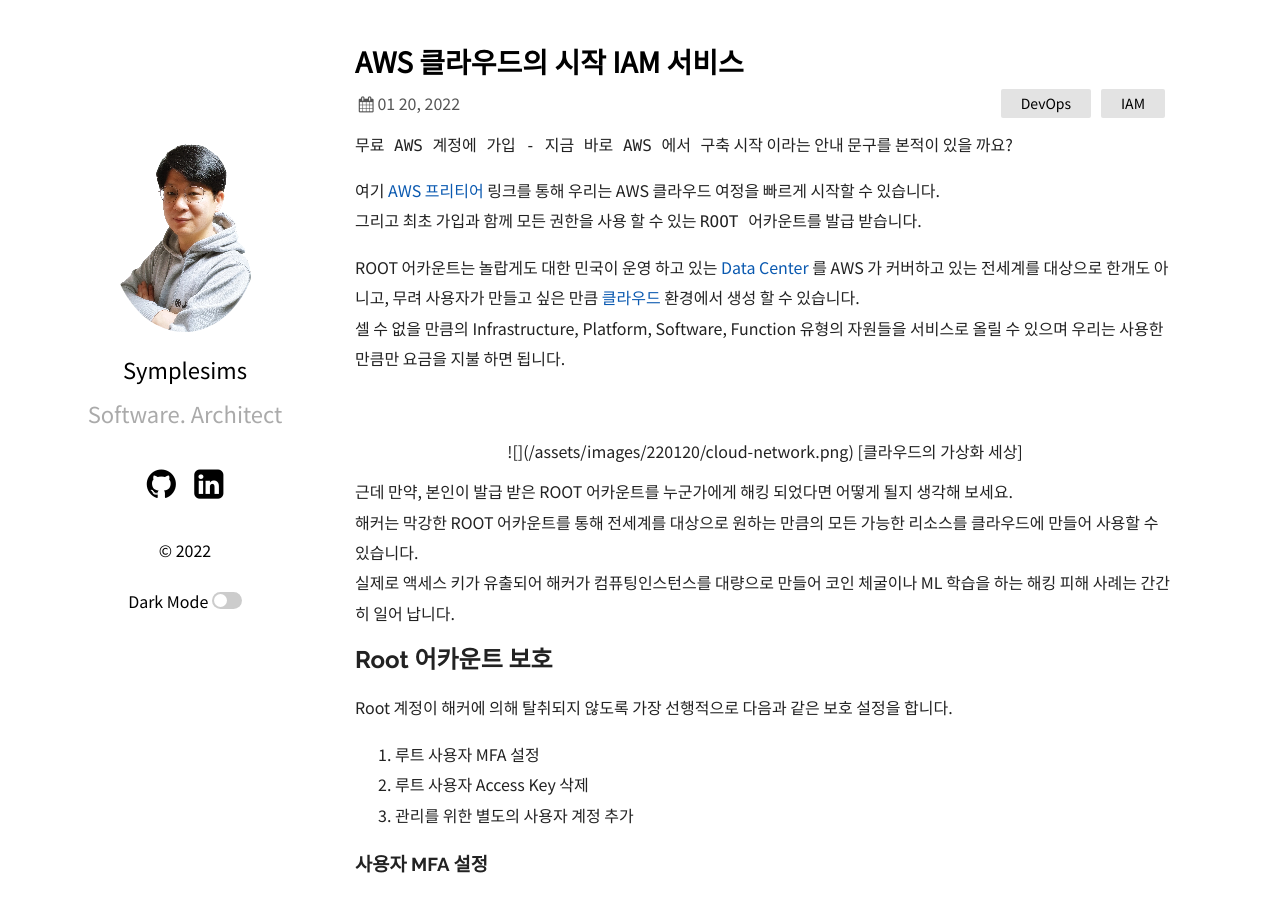
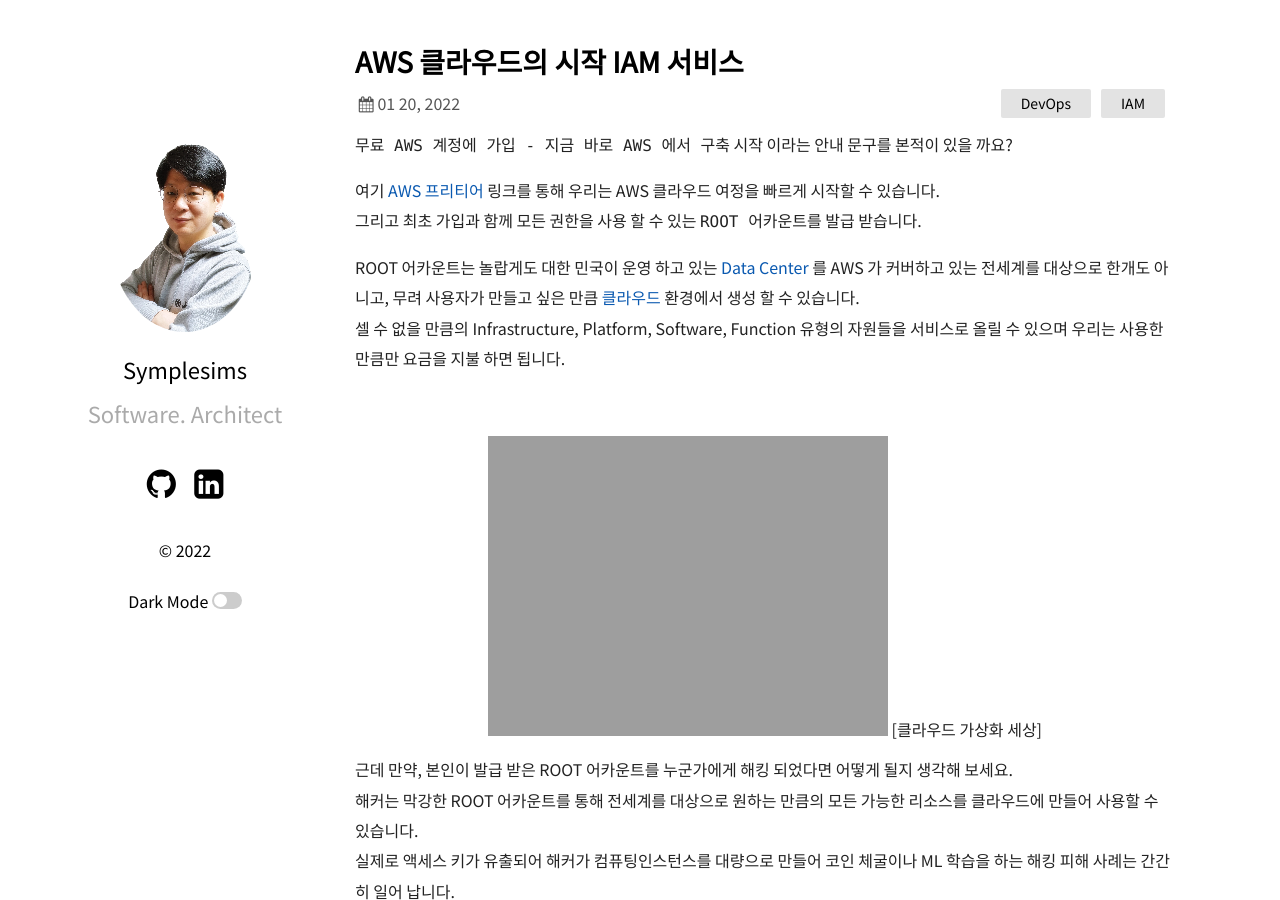
Before and after one commit to symplesims/symplesims.github.io, a Jekyll site: the page built from _posts/2022-01-20-aws-iam.md, in a window 1280 px wide and 900 px high. Built offline with Jekyll 4.4.1, drawn with Linux system fonts in a browser that asks for light colours; nearby versions of some CDN libraries.

Commit message:
2022-01-20-aws-iam 이미지 링크 및 정렬 보완

```diff
--- a/_posts/2022-01-20-aws-iam.md
+++ b/_posts/2022-01-20-aws-iam.md
@@ -19,10 +19,9 @@
 <br>
 
 <div align="center">
-![](/assets/images/220120/cloud-network.png)
-[클라우드의 가상화 세상]
+<img src="https://symplesims.github.io/assets/images/220120/cloud-network.png" />
+[클라우드 가상화 세상]
 </div>
-
 
 근데 만약, 본인이 발급 받은 ROOT 어카운트를 누군가에게 해킹 되었다면 어떻게 될지 생각해 보세요.
 해커는 막강한 ROOT 어카운트를 통해 전세계를 대상으로 원하는 만큼의 모든 가능한 리소스를 클라우드에 만들어 사용할 수 있습니다.
```
